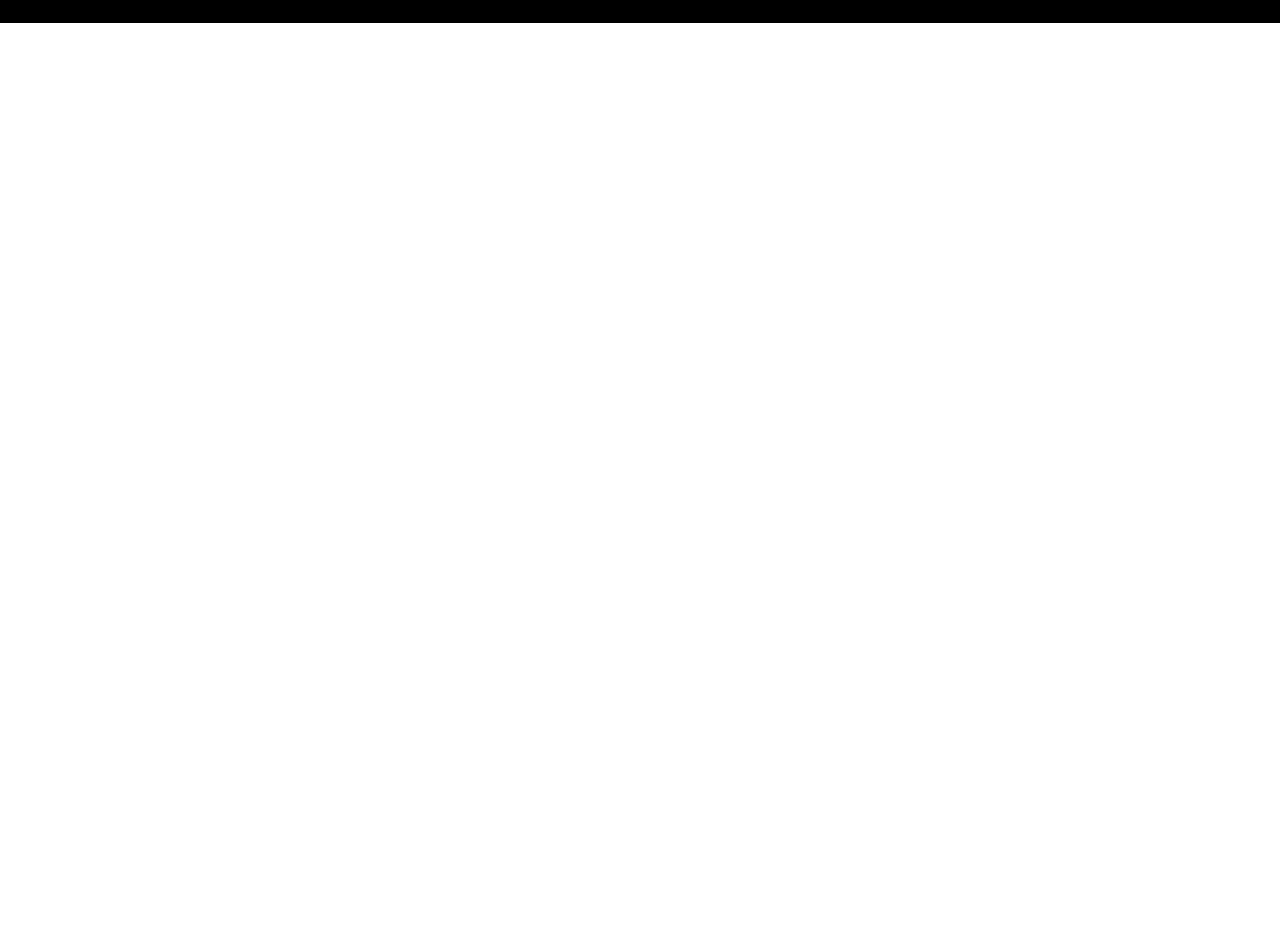
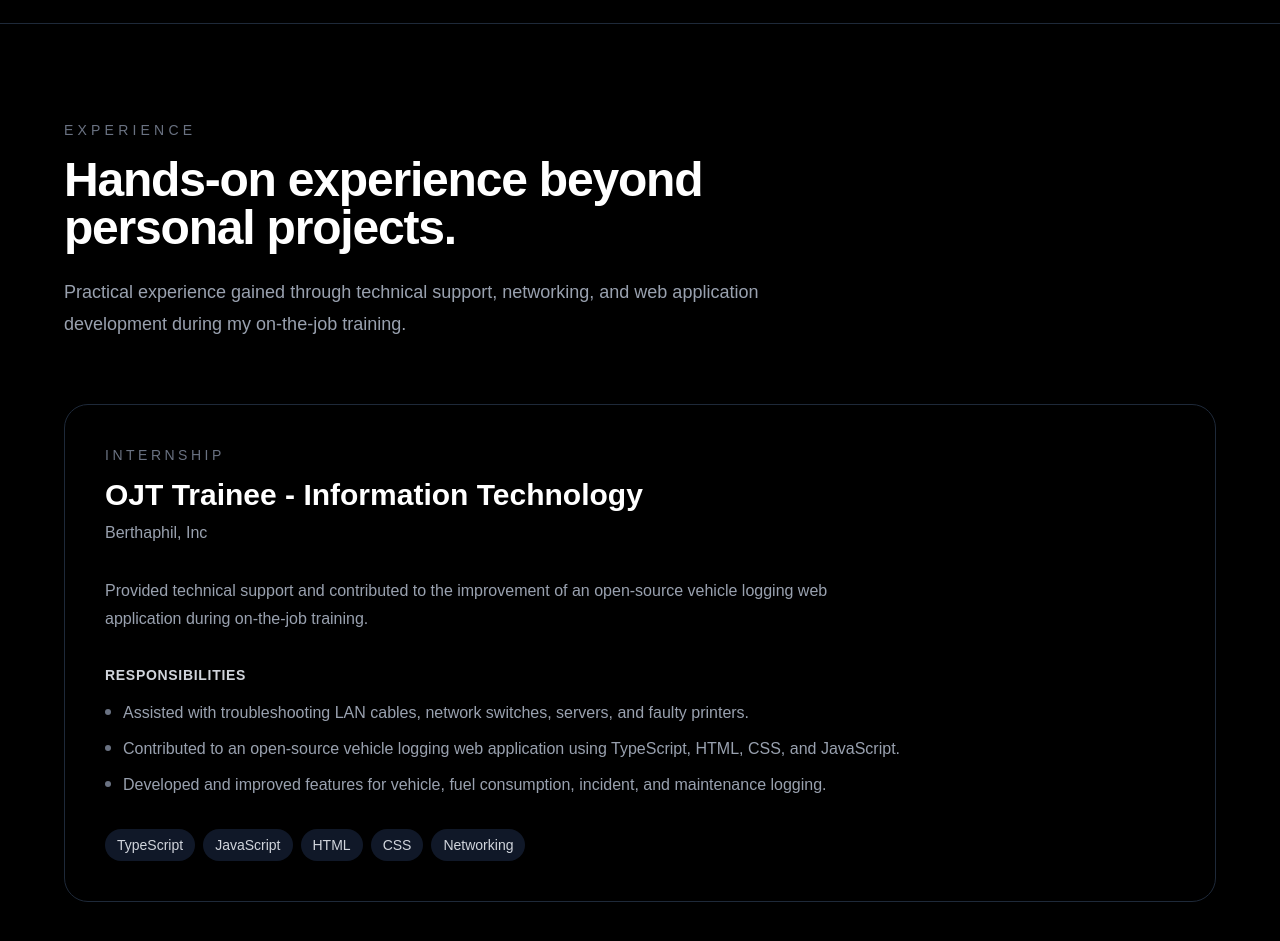
Before and after one commit to Wackzy12/angelo-portfolio, a Next.js app: page / in a window 1280 px wide. Shown: the part 3440-4381 px from the top of the page. Before the commit the page ends 3463 px from the top, so only its background shows below. Built offline with nearby package versions, Linux system fonts and the light colour scheme.

Commit message:
Add experience section

```diff
--- a/src/app/page.tsx
+++ b/src/app/page.tsx
@@ -2,6 +2,7 @@
 import About from "@/components/About";
 import Skills from "@/components/Skills";
 import Projects from "@/components/Projects";
+import Experience from "@/components/Experience";
 
 export default function Home() {
   return (
@@ -47,6 +48,7 @@
       <About />
       <Skills />
       <Projects />
+      <Experience />
     </main>
   );
 }
--- /dev/null
+++ b/src/components/Experience.tsx
@@ -0,0 +1,101 @@
+import SectionHeading from "@/components/SectionHeading";
+
+export default function Experience() {
+  const experiences = [
+    {
+      role: "OJT Trainee - Information Technology",
+      company: "Berthaphil, Inc",
+      period: "Internship",
+      description:
+        "Provided technical support and contributed to the improvement of an open-source vehicle logging web application during on-the-job training.",
+      responsibilities: [
+        "Assisted with troubleshooting LAN cables, network switches, servers, and faulty printers.",
+        "Contributed to an open-source vehicle logging web application using TypeScript, HTML, CSS, and JavaScript.",
+        "Developed and improved features for vehicle, fuel consumption, incident, and maintenance logging.",
+      ],
+      technologies: [
+        "TypeScript",
+        "JavaScript",
+        "HTML",
+        "CSS",
+        "Networking",
+      ],
+    },
+  ];
+
+  return (
+    <section
+      id="experience"
+      className="border-t border-gray-800 px-6 py-24"
+    >
+      <div className="mx-auto max-w-6xl">
+        <SectionHeading
+          label="Experience"
+          title="Hands-on experience beyond personal projects."
+          description="Practical experience gained through technical support, networking, and web application development during my on-the-job training."
+        />
+
+        <div className="mt-16 space-y-8">
+          {experiences.map((experience) => (
+            <article
+              key={experience.role}
+              className="rounded-3xl border border-gray-800 p-8 md:p-10"
+            >
+              <div className="flex flex-col gap-3 md:flex-row md:items-start md:justify-between">
+                <div>
+                  <p className="text-sm uppercase tracking-[0.25em] text-gray-500">
+                    {experience.period}
+                  </p>
+
+                  <h3 className="mt-3 text-2xl font-semibold sm:text-3xl">
+                    {experience.role}
+                  </h3>
+
+                  <p className="mt-2 text-gray-400">
+                    {experience.company}
+                  </p>
+                </div>
+              </div>
+
+              <p className="mt-8 max-w-3xl text-base leading-7 text-gray-400">
+                {experience.description}
+              </p>
+
+              <div className="mt-8">
+                <h4 className="text-sm font-semibold uppercase tracking-wider text-gray-300">
+                  Responsibilities
+                </h4>
+
+                <ul className="mt-4 space-y-3 text-gray-400">
+                  {experience.responsibilities.map(
+                    (responsibility) => (
+                      <li
+                        key={responsibility}
+                        className="flex gap-3"
+                      >
+                        <span className="mt-2 h-1.5 w-1.5 shrink-0 rounded-full bg-gray-500" />
+
+                        <span>{responsibility}</span>
+                      </li>
+                    )
+                  )}
+                </ul>
+              </div>
+
+              <div className="mt-8 flex flex-wrap gap-2">
+                {experience.technologies.map((technology) => (
+                  <span
+                    key={technology}
+                    className="rounded-full bg-gray-900 px-3 py-1.5 text-sm text-gray-300"
+                  >
+                    {technology}
+                  </span>
+                ))}
+              </div>
+            </article>
+          ))}
+        </div>
+      </div>
+    </section>
+  );
+}
```
